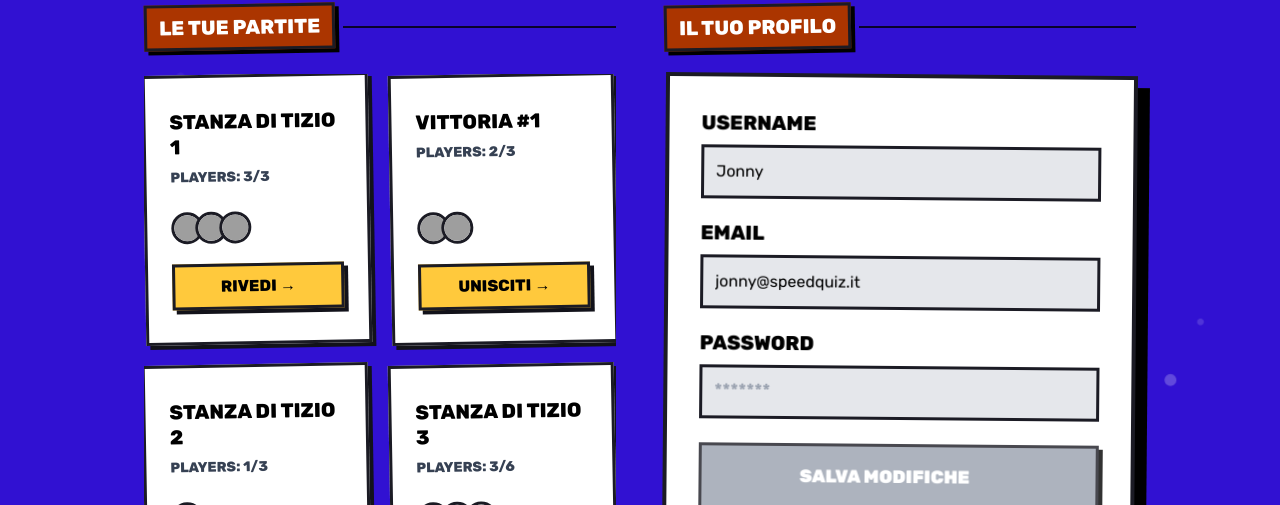
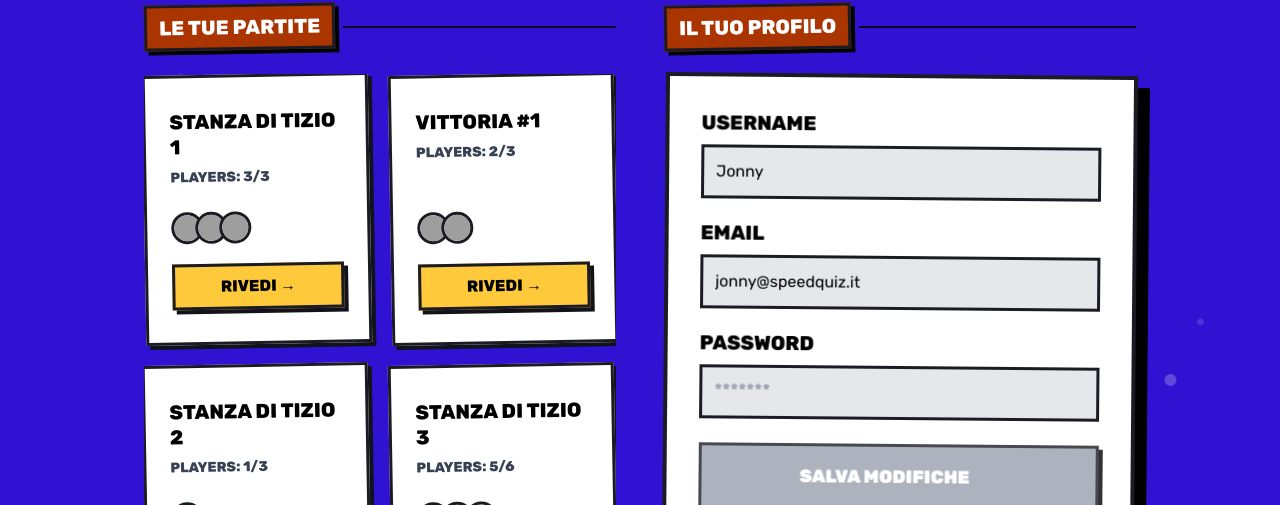
Before and after one commit to Jonnycp/SpeedQuiz, a React (Vite) app in the folder frontend/: page /profile in a window 1280 px wide. Shown: the part 447-952 px from the top of the page. Built offline with nearby package versions, Linux system fonts and the light colour scheme; grey boxes are pictures that could not be loaded; some icons are missing.

Commit message:
Update Profile.jsx

```diff
--- a/frontend/src/pages/Profile.jsx
+++ b/frontend/src/pages/Profile.jsx
@@ -16,7 +16,7 @@ const Profile = () => {
             { id: 1, title: "Stanza di tizio 1", players: 3, maxPlayers: 3, isWinner: false },
             { id: 2, title: "Vittoria #1", players: 2, maxPlayers: 3, isWinner: true },
             { id: 3, title: "Stanza di tizio 2", players: 1, maxPlayers: 3, isWinner: false },
-            { id: 4, title: "Stanza di tizio 3", players: 3, maxPlayers: 6, isWinner: false }
+            { id: 4, title: "Stanza di tizio 3", players: 5, maxPlayers: 6, isWinner: false }
         ]
     };
     const winRate = datiUtente.partiteVinte / datiUtente.partiteGiocate * 100;
@@ -80,15 +80,14 @@ const Profile = () => {
                     <div className="w-full">
                         <SectionTitle title="Le tue partite" />
 
-                        <div className="flex overflow-x-auto snap-x snap-mandatory gap-5 pb-6 -mx-4 px-4 md:mx-0 md:px-0 md:grid md:grid-cols-2 hide-scrollbar">
-                            {datiUtente.partite.map((partita) => (
-                                <div key={partita.id} className="w-[80vw] snap-center md:w-auto h-full">
+                            <div className="flex overflow-x-auto snap-x snap-mandatory gap-5 pb-6 -mx-4 px-4 md:mx-0 md:px-0 md:grid md:grid-cols-2 hide-scrollbar">                            {datiUtente.partite.map((partita) => (
+                                <div key={partita.id} className="w-[80vw] shrink-0 snap-center md:w-auto h-full">
                                     <LobbyCard
                                         title={partita.title}
                                         players={partita.players}
                                         players_max={partita.maxPlayers}
                                         rotation="-rotate-1"
-                                        content={partita.isWinner ? "UNISCITI" : "RIVEDI"}
+                                        content={"RIVEDI"}
                                         isWinner={partita.isWinner}
                                     />
                                 </div>
```
